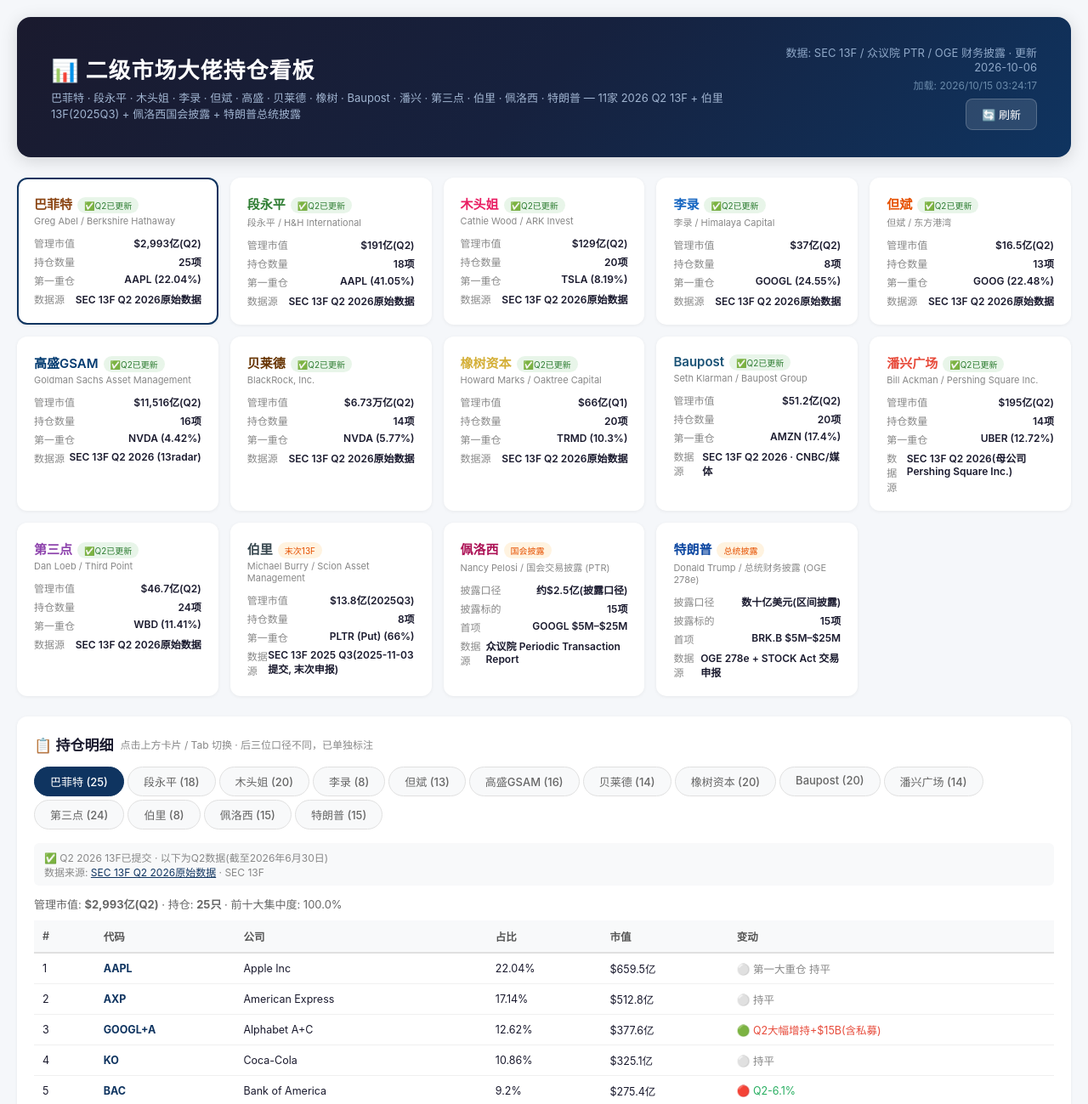
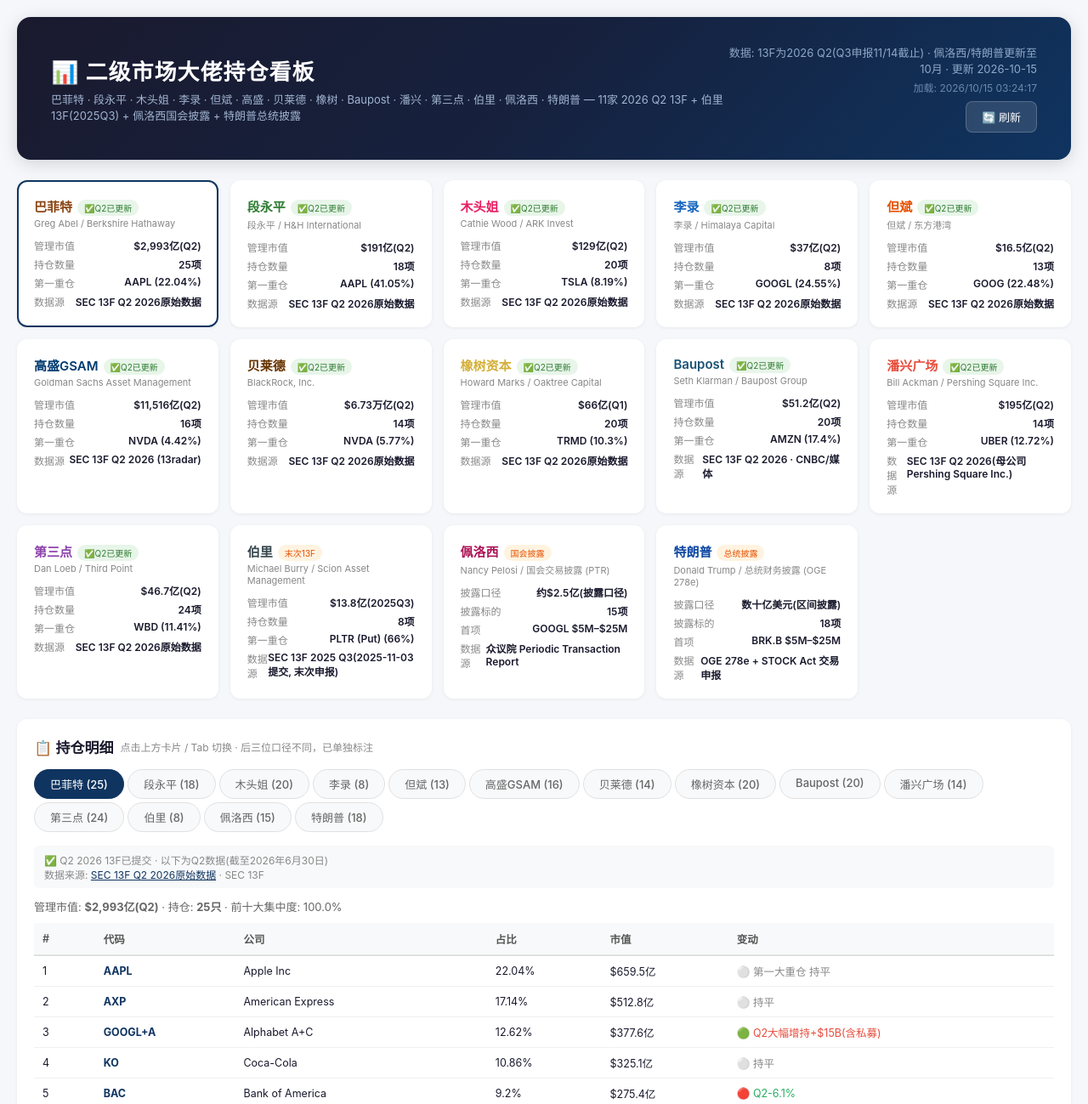
Before and after one commit to watsonxu/big-investors-holdings, a plain HTML site: page index.html in a window 1280 px wide. Shown: the top 1299 px of the page at 85% size. Drawn offline with nearby package versions, Linux system fonts and the light colour scheme.

Commit message:
佩洛西10月地产披露 + 特朗普Q3交易517笔 (2026-10-15)

```diff
--- a/index.html
+++ b/index.html
@@ -70,7 +70,7 @@
 <div class=container>
 <div class=header>
 <div><h1>📊 二级市场大佬持仓看板</h1><div class=subtitle>巴菲特 · 段永平 · 木头姐 · 李录 · 但斌 · 高盛 · 贝莱德 · 橡树 · Baupost · 潘兴 · 第三点 · 伯里 · 佩洛西 · 特朗普 — 11家 2026 Q2 13F + 伯里13F(2025Q3) + 佩洛西国会披露 + 特朗普总统披露</div></div>
-<div class=header-right><div>数据: SEC 13F / 众议院 PTR / OGE 财务披露 · 更新 2026-10-06</div><div class=data-time id=refreshTime>加载中...</div><button class=refresh-btn onclick=refreshData()>🔄 刷新</button></div>
+<div class=header-right><div>数据: 13F为2026 Q2(Q3申报11/14截止) · 佩洛西/特朗普更新至10月 · 更新 2026-10-15</div><div class=data-time id=refreshTime>加载中...</div><button class=refresh-btn onclick=refreshData()>🔄 刷新</button></div>
 </div>
 <div class=summary-grid id=summaryCards></div>
 <div class=section>
@@ -191,17 +191,17 @@
 
 /* ---- 佩洛西 (国会交易披露，非13F；金额为区间；配偶Paul Pelosi名下) ---- */
 pelosi:{id:'pelosi',name:'佩洛西',full:'Nancy Pelosi / 国会交易披露 (PTR)',color:'#AD1457',aum:'约$2.5亿(披露口径)',aumNum:0,source:'众议院 Periodic Transaction Report',url:'https://disclosures-clerk.house.gov/FinancialDisclosure',
-q2:false,mode:'disc',disc:'国会披露',chartSkip:true,note:'⚠️ 非13F · 金额为披露区间 · 配偶Paul Pelosi名下 · 2026年聚焦AI电力(英特尔/Bloom Energy)',
+q2:false,mode:'disc',disc:'国会披露',chartSkip:true,note:'⚠️ 非13F · 金额为披露区间 · 配偶Paul Pelosi名下 · 2026聚焦AI电力(英特尔/Bloom Energy) · 10月最新披露为地产投资',
 h:[
 ['GOOGL','Alphabet','$5M–$25M','普通股 · 配偶名下','核心持仓','持仓'],['AMZN','亚马逊','$5M–$25M','普通股 · 配偶名下','核心持仓','持仓'],['AAPL','苹果','$5M–$25M','普通股 · 配偶名下','核心持仓','持仓'],['AVGO','博通','$5M–$25M','普通股 · 配偶名下','核心持仓','持仓'],['MSFT','微软','$5M–$25M','普通股 · 配偶名下','核心持仓','持仓'],['NVDA','英伟达','$5M–$25M','普通股 · 配偶名下','核心持仓','持仓'],['CRM','Salesforce','$5M–$25M','普通股 · 配偶名下','核心持仓','持仓'],['V','Visa','$5M–$25M','普通股 · 配偶名下','核心持仓','持仓'],['PANW','Palo Alto Networks','较大仓位','普通股 · 配偶名下','网络安全','持仓'],['GOOGL (Call)','Alphabet 看涨','$1M–$5M','看涨期权','$150行权 · 2027-01到期','看涨'],['AMZN (Call)','亚马逊 看涨','$1M–$5M','看涨期权','$120行权 · 2027-01到期','看涨'],['NVDA (Call)','英伟达 看涨','$1M–$5M','看涨期权','$100行权 · 2027-01到期','看涨'],['TEM (Call)','Tempus AI 看涨','$1M–$5M','看涨期权','医疗AI','看涨'],['VST (Call)','Vistra 看涨','$1M–$5M','看涨期权','AI电力','看涨'],['IBKR/Dropbox/Block/Roblox','小仓位','< $1M','普通股','分散持仓','持仓']],
-mv:[['BE','Bloom Energy','7月末起连续买入(股票+看涨期权) 9/8披露约$300万 随后纳入标普500'],['INTC','英特尔','6月起买入看涨期权($50行权/2027-06到期) 2026年+121%'],['AAPL/NVDA/AMZN','苹果/英伟达/亚马逊','去年12月分别卖出(苹果4.5万股、英伟达与亚马逊各2万股)'],['期权到期','多只看涨期权','2027年1月到期'],['退休','佩洛西','退休前持续加码"AI电力"主题']]},
+mv:[['BE','Bloom Energy','7月末起连续买入(股票+看涨期权) 9/8披露约$300万 随后纳入标普500'],['INTC','英特尔','6月起买入看涨期权($50行权/2027-06到期) 2026年+121%'],['REOF XXX LLC','旧金山办公楼','10月披露 $50万-$100万 · 225 Bush St 地产(非股票)'],['SF酒店物业','旧金山酒店','REOF系列地产之一 · 累计14笔REOF投资'],['AAPL/NVDA/AMZN','苹果/英伟达/亚马逊','去年12月分别卖出(苹果4.5万股、英伟达与亚马逊各2万股)'],['期权到期','多只看涨期权','2027年1月到期'],['退休','佩洛西','股票交易降温 · 数据/电力相关持仓仍受关注']]},
 
 /* ---- 特朗普 (总统财务披露 OGE 278e + STOCK Act 交易申报，非13F；金额为区间) ---- */
 trump:{id:'trump',name:'特朗普',full:'Donald Trump / 总统财务披露 (OGE 278e)',color:'#0D47A1',aum:'数十亿美元(区间披露)',aumNum:0,source:'OGE 278e + STOCK Act 交易申报',url:'https://www.oge.gov/web/oge.nsf/Officials%27+Financial+Disclosures',
-q2:false,mode:'disc',disc:'总统披露',chartSkip:true,note:'⚠️ 非13F · 金额为披露区间 · 交易极频繁(2026 Q1约3,700笔 / 6月1,051笔) · 核心资产DJT',
+q2:false,mode:'disc',disc:'总统披露',chartSkip:true,note:'⚠️ 非13F · 金额为披露区间 · 交易极频繁(Q1约3,700笔 / 6月1,051笔 / Q3 517笔) · 核心资产DJT',
 h:[
-['BRK.B','伯克希尔B','$5M–$25M','普通股','6月大举买入','新建'],['V','Visa','$5M–$25M','普通股','6月买入','新建'],['MA','万事达','$5M–$25M','普通股','6月买入','新建'],['CTAS','信达思','$5M–$25M','普通股','6月买入','新建'],['MSFT','微软','$5M–$25M','普通股','持有','持仓'],['AMZN','亚马逊','$5M–$25M','普通股','持有','持仓'],['META','Meta','$1M–$5M','普通股','6/18卖出后小额补仓','减持'],['NVDA','英伟达','$1M–$5M','普通股','Q1买入','增持'],['AAPL','苹果','$1M–$5M','普通股','Q1买入(3/2)','增持'],['ORCL','甲骨文','$1M–$5M','普通股','Q1买入','增持'],['BA','波音','$1M–$5M','普通股','Q1买入','增持'],['COST','好市多','$1M–$5M','普通股','Q1买入','增持'],['NFLX','奈飞','$1M–$5M','普通股','最新披露大幅卖出','卖出'],['DIS/WBD/CMCSA','迪士尼/华纳/康卡斯特','$1M–$5M','普通股','持续交易传媒股','交易'],['DJT','特朗普媒体','核心资产','普通股','2026年腰斩 账面损失约$8亿','持有']],
-mv:[['BRK.B/V/MA/CTAS','伯克希尔/Visa/万事达/信达思','6月大举买入'],['META','Meta','6/18卖出$1M-5M 当月晚些时候小额补仓'],['NFLX','奈飞','最新披露大幅卖出'],['DIS/WBD/CMCSA','迪士尼/华纳/康卡斯特','传媒股持续交易'],['NVDA/AAPL/MSFT/AMZN','英伟达/苹果/微软/亚马逊','Q1 2026大举买入科技股'],['DJT','特朗普媒体','2026年腰斩 账面损失约$8亿']]}
+['BRK.B','伯克希尔B','$5M–$25M','普通股','6月大举买入','新建'],['V','Visa','$5M–$25M','普通股','6月买入','新建'],['MA','万事达','$5M–$25M','普通股','6月买入','新建'],['CTAS','信达思','$5M–$25M','普通股','6月买入','新建'],['MCD','麦当劳','$1M–$5M','普通股','Q3买入(8/10)','新建'],['CMCSA','康卡斯特','$1M–$5M','普通股','Q3买入(8/10)','新建'],['MSFT','微软','$5M–$25M','普通股','Q3增持(8/10)','增持'],['AMZN','亚马逊','$5M–$25M','普通股','持有','持仓'],['META','Meta','$1M–$5M','普通股','6月减持 · Q3再度买入押中反弹','增持'],['NVDA','英伟达','$1M–$5M','普通股','Q1买入 · Q3再加($25-50万)','增持'],['AAPL','苹果','$1M–$5M','普通股','Q1买入(3/2)','增持'],['ORCL','甲骨文','$1M–$5M','普通股','Q1买入 · Q3增持','增持'],['AMD','AMD','—','普通股','Q3卖出(8/21)','卖出'],['BA','波音','$1M–$5M','普通股','Q1买入','增持'],['COST','好市多','$1M–$5M','普通股','Q1买入','增持'],['NFLX','奈飞','$1M–$5M','普通股','此前披露大幅卖出','卖出'],['DIS/WBD/CMCSA','迪士尼/华纳/康卡斯特','$1M–$5M','普通股','持续交易传媒股','交易'],['DJT','特朗普媒体','核心资产','普通股','2026年腰斩 账面损失约$8亿','持有']],
+mv:[['MSFT/MCD/CMCSA','微软/麦当劳/康卡斯特','Q3买入 各$100万-500万(8/10报告)'],['AMD','AMD','8/21卖出'],['NVDA/ORCL/META','英伟达/甲骨文/Meta','Q3买入 英伟达$25-50万'],['META','Meta','8月再度买入 押中反弹'],['SpaceX','SpaceX债券','8月买入 太空新政前夕'],['BRK.B/V/MA/CTAS','伯克希尔/Visa/万事达/信达思','6月大举买入'],['NFLX','奈飞','此前披露大幅卖出'],['DJT','特朗普媒体','2026年腰斩 账面损失约$8亿']]}
 };
 
 /* ========== 大佬共识 ========== */
```
Also changed, not shown: 1 other file.
